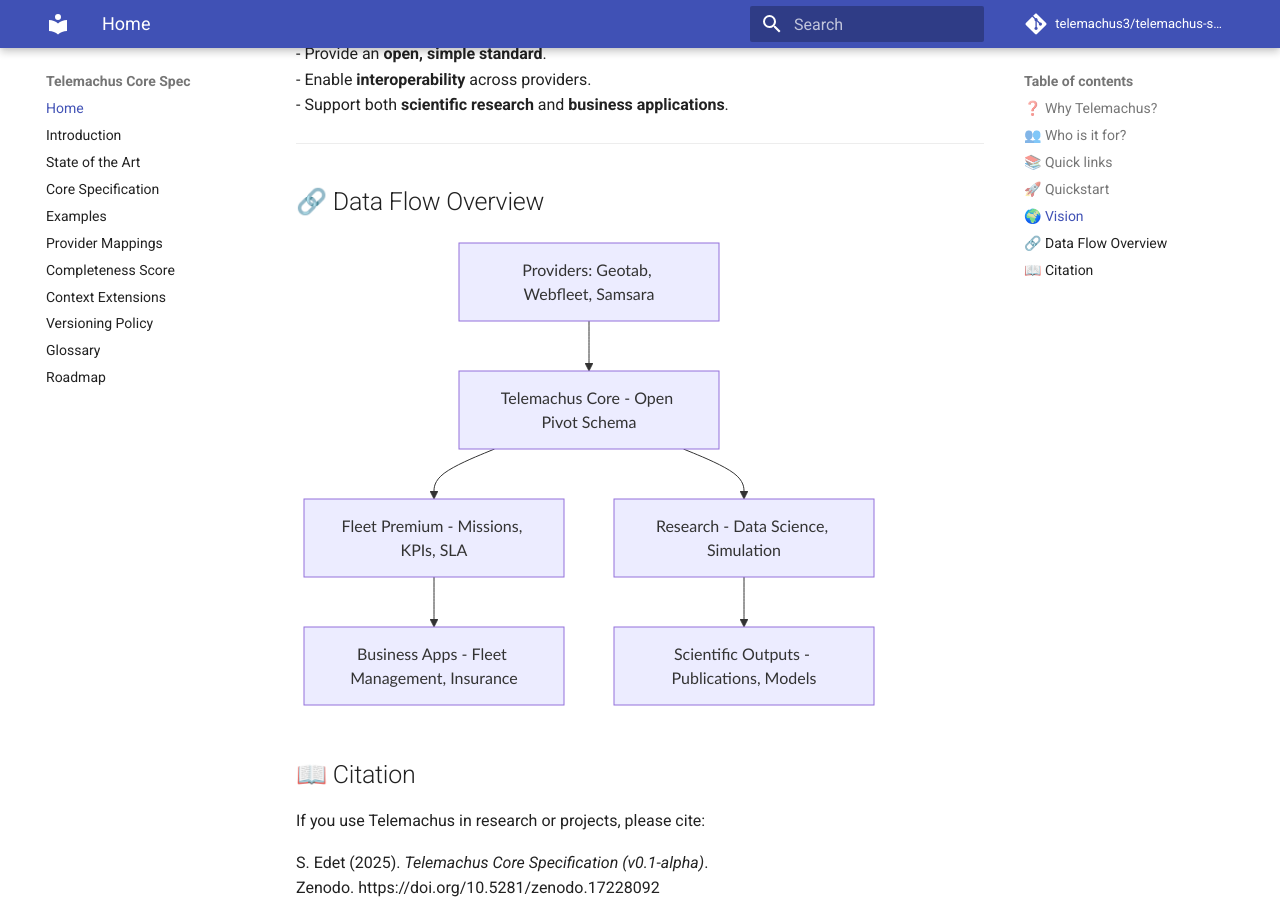
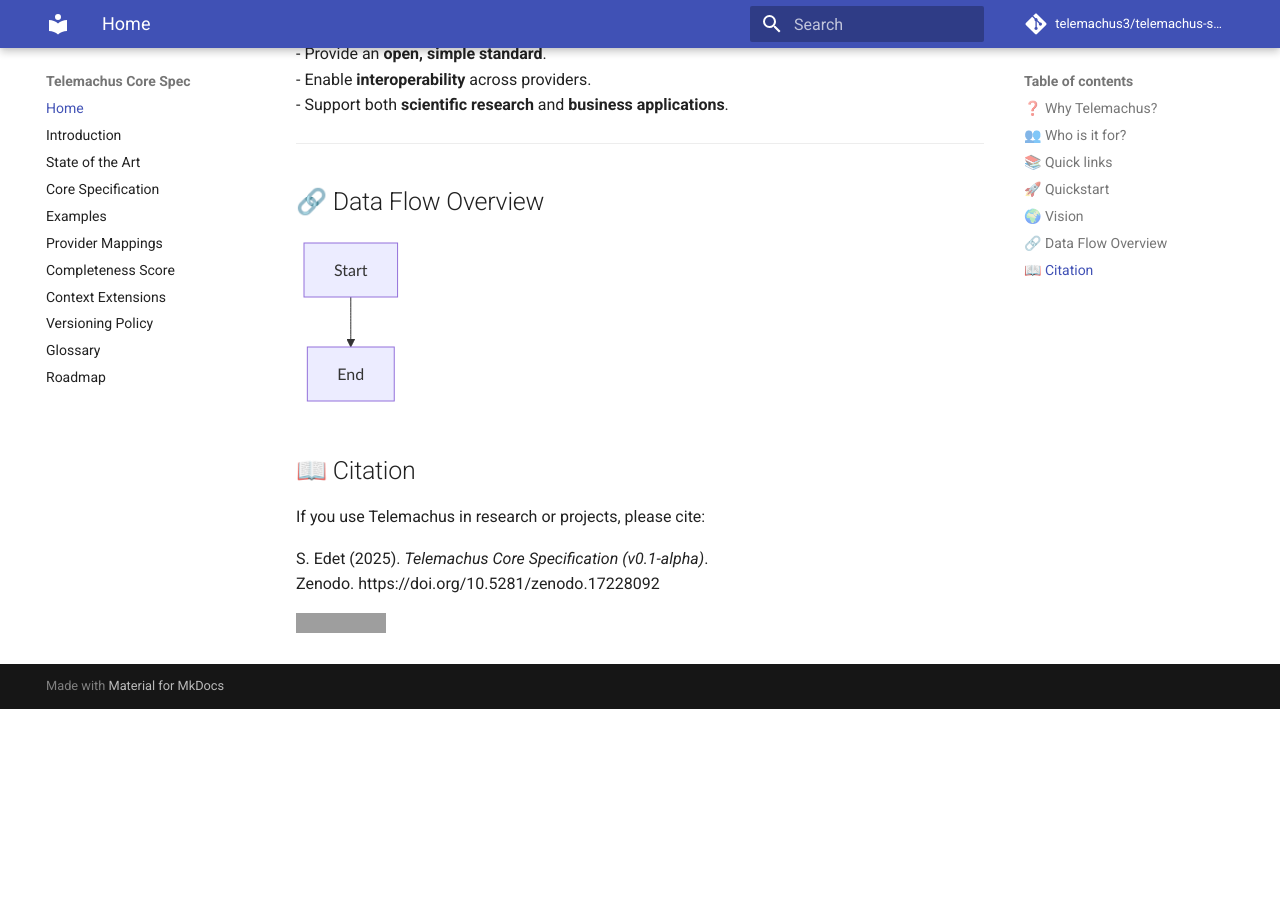
Before and after one commit to telemachus3/telemachus-spec, an MkDocs documentation site: the page built from docs/index.md, in a window 1280 px wide and 900 px high, scrolled down 1413 px. Built offline with MkDocs 1.6.1 and Material for MkDocs 9.7.7, drawn with Linux system fonts in a browser that asks for light colours; comment, search, counter and statistics services are not loaded; after the commit the page ends 2122 px from its top, so only the background shows below that; grey boxes are pictures that could not be loaded.

Commit message:
mermaird scheme

````diff
--- a/docs/index.md
+++ b/docs/index.md
@@ -55,11 +55,7 @@ Telemachus wants to do for **telematics** what GTFS did for **public transport**
 
 ```mermaid
 graph TD
-  Provider[Providers: Geotab, Webfleet, Samsara] --> Core[Telemachus Core - Open Pivot Schema]
-  Core --> Fleet[Fleet Premium - Missions, KPIs, SLA]
-  Core --> Research[Research - Data Science, Simulation]
-  Fleet --> Apps[Business Apps - Fleet Management, Insurance]
-  Research --> Science[Scientific Outputs - Publications, Models]
+  A[Start] --> B[End]
 ```
 
 ## 📖 Citation
````
